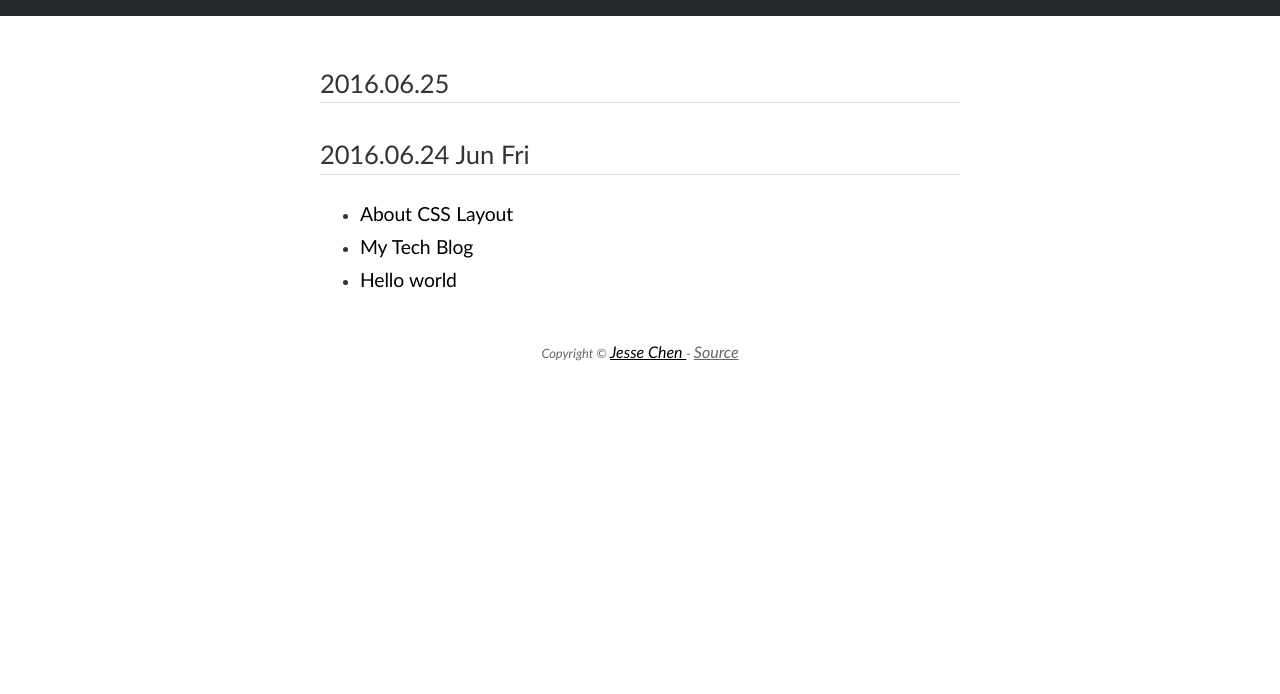
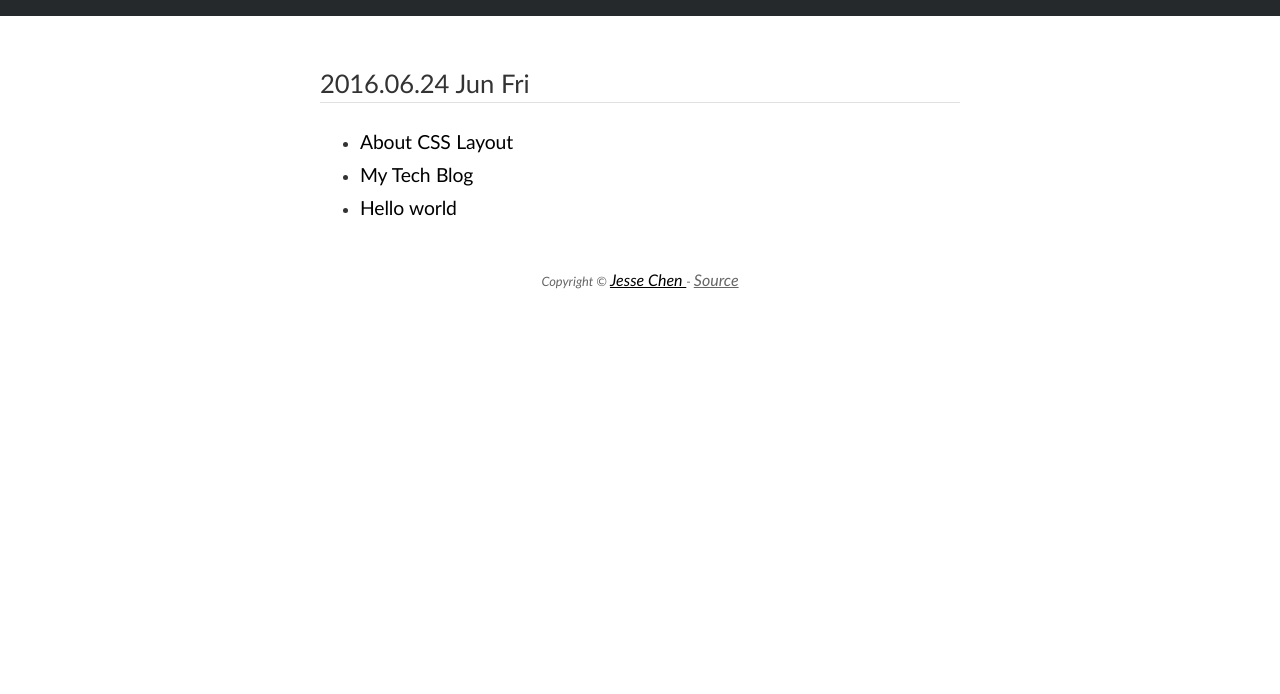
Before and after one commit to JesseEisen/Hub, a plain HTML site: page index.html in a window 1280 px wide. Shown: the part 106-800 px from the top of the page. Drawn offline with Linux system fonts and the light colour scheme.

Commit message:
update index.html

```diff
--- a/index.html
+++ b/index.html
@@ -10,8 +10,6 @@
  </div>
 
 <div class="content">
- <h2>2016.06.25</h2>
-
  <h2>2016.06.24 Jun Fri</h2>
  <ul>
    <li> <a href="https://www.google.com">About CSS Layout</a></li>
```
